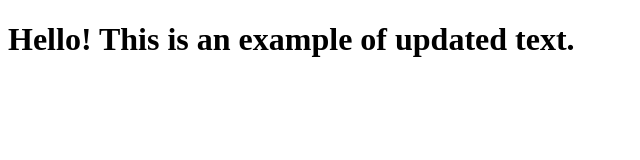
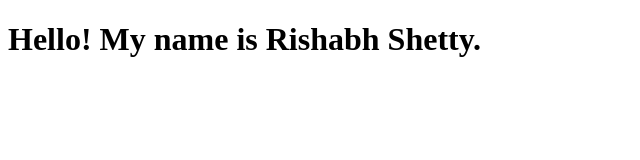
Before and after one commit to labosk/coursera-test, a plain HTML site: page site/index.html in a window 1280 px wide. Shown: the whole page, without its empty margins (0-640 px from the left). Drawn offline with Linux system fonts and the light colour scheme.

Commit message:
new change

```diff
--- a/site/index.html
+++ b/site/index.html
@@ -5,6 +5,6 @@
 
 </head>
 <body>
-<h1>Hello! This is an example of updated text.</h1>
+<h1>Hello! My name is Rishabh Shetty.</h1>
 </body>
 </html>
```
